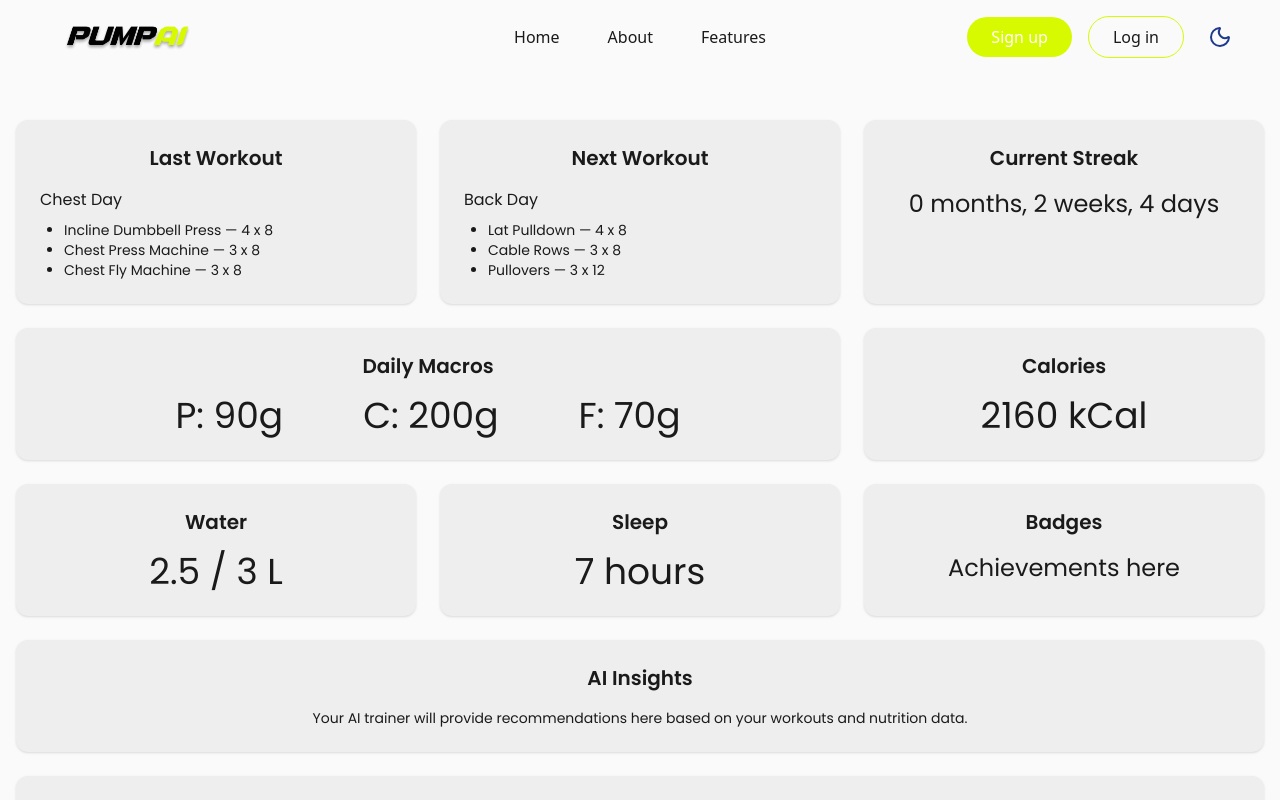
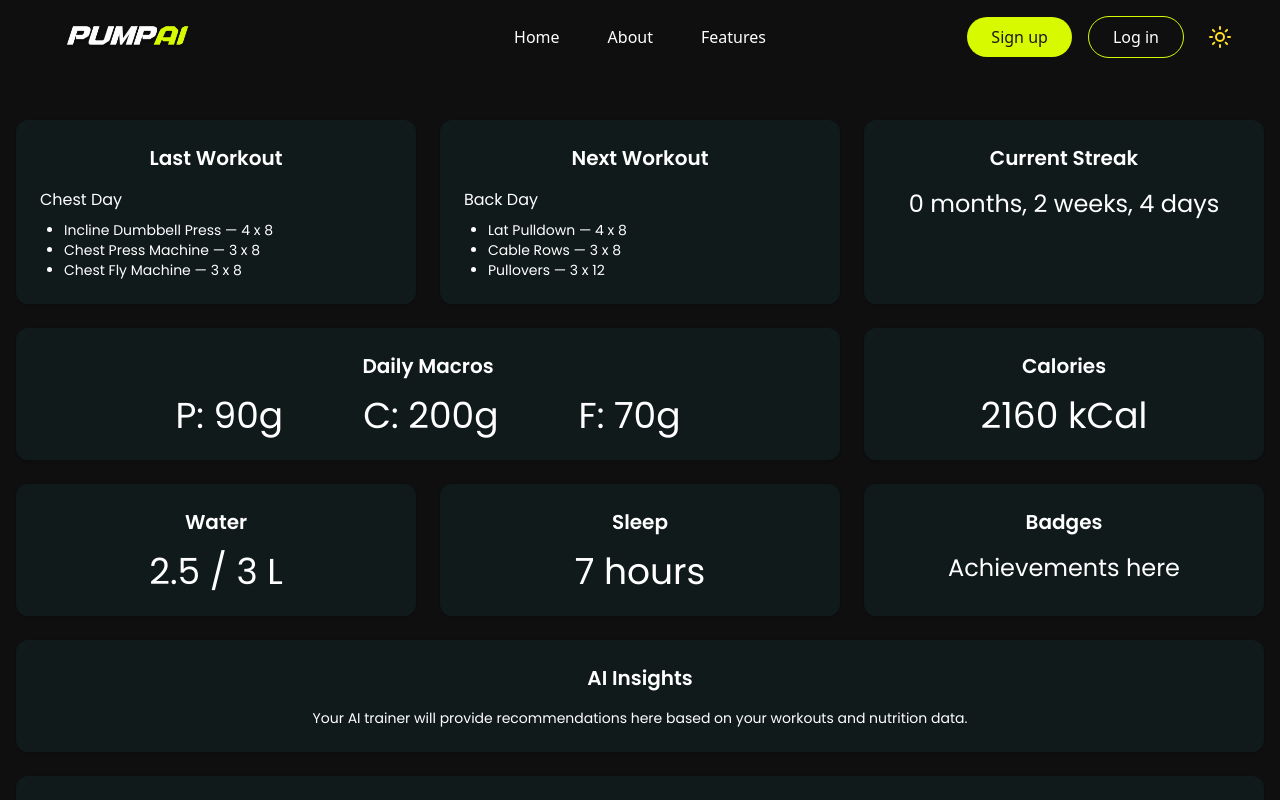
Before and after one commit to ayaanyousaf/PumpAI, a React (Vite) app in the folder client/: page /dashboard in a window 1280 px wide. Shown: the top 800 px of the page. Built offline with nearby package versions, Linux system fonts and the light colour scheme.

Commit message:
create ThemeContext for better global theme state handling

```diff
--- a/client/src/App.tsx
+++ b/client/src/App.tsx
@@ -13,6 +13,7 @@
 import Login from "./pages/Login";
 import ForgotPassword from "./pages/ForgotPassword";
 import ResetPassword from "./pages/ResetPassword";
+import { ThemeProvider } from "./context/ThemeContext";
 
 function App() {
   // Apply theme settings globally
@@ -24,6 +25,7 @@
 
   return (
     <AuthProvider>
+      <ThemeProvider>
         <BrowserRouter>
           <Routes>
             <Route index element={<Landing />} />
@@ -41,6 +43,7 @@
             <Route path="*" element={<NotFound />} />
           </Routes>
         </BrowserRouter>
+      </ThemeProvider>
     </AuthProvider>
   );
 }
--- /dev/null
+++ b/client/src/context/ThemeContext.tsx
@@ -0,0 +1,53 @@
+import {
+  useState,
+  useEffect,
+  useContext,
+  type ReactNode,
+  createContext,
+} from "react";
+
+type Theme = "light" | "dark"; // define a type for the theme
+
+interface ThemeContextType {
+  theme: Theme;
+  toggleTheme: () => void;
+}
+
+const ThemeContext = createContext<ThemeContextType | undefined>(undefined);
+
+export function ThemeProvider({ children }: { children: ReactNode }) {
+  const [theme, setTheme] = useState<Theme>(
+    (localStorage.getItem("theme") as Theme) || "dark"
+  );
+
+  useEffect(() => {
+    if (theme === "dark") {
+      document.documentElement.classList.add("dark");
+    } else {
+      document.documentElement.classList.remove("dark");
+    }
+
+    localStorage.setItem("theme", theme);
+  }, [theme]);
+
+  const toggleTheme = () => {
+    setTheme((prev) => (prev === "dark" ? "light" : "dark"));
+  };
+
+  return (
+    <ThemeContext.Provider value={{ theme, toggleTheme }}>
+      {children}
+    </ThemeContext.Provider>
+  );
+}
+
+// Custom React hook for global theme state
+export function useTheme() {
+  const context = useContext(ThemeContext);
+
+  if (!context) {
+    throw new Error("useTheme must be used inside ThemeProvider");
+  }
+
+  return context;
+}
```
Lines whose indentation alone changed are shown as unchanged.
